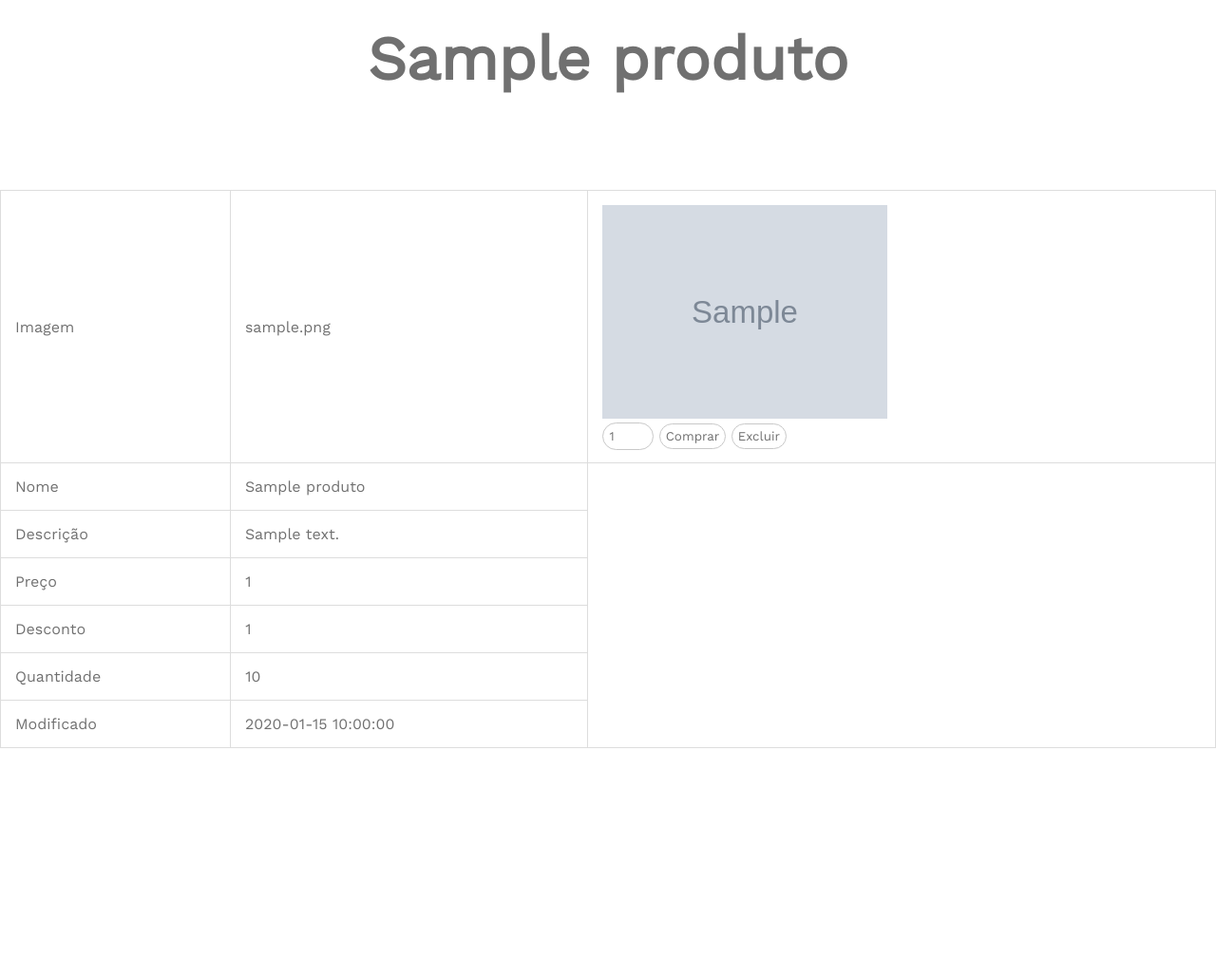
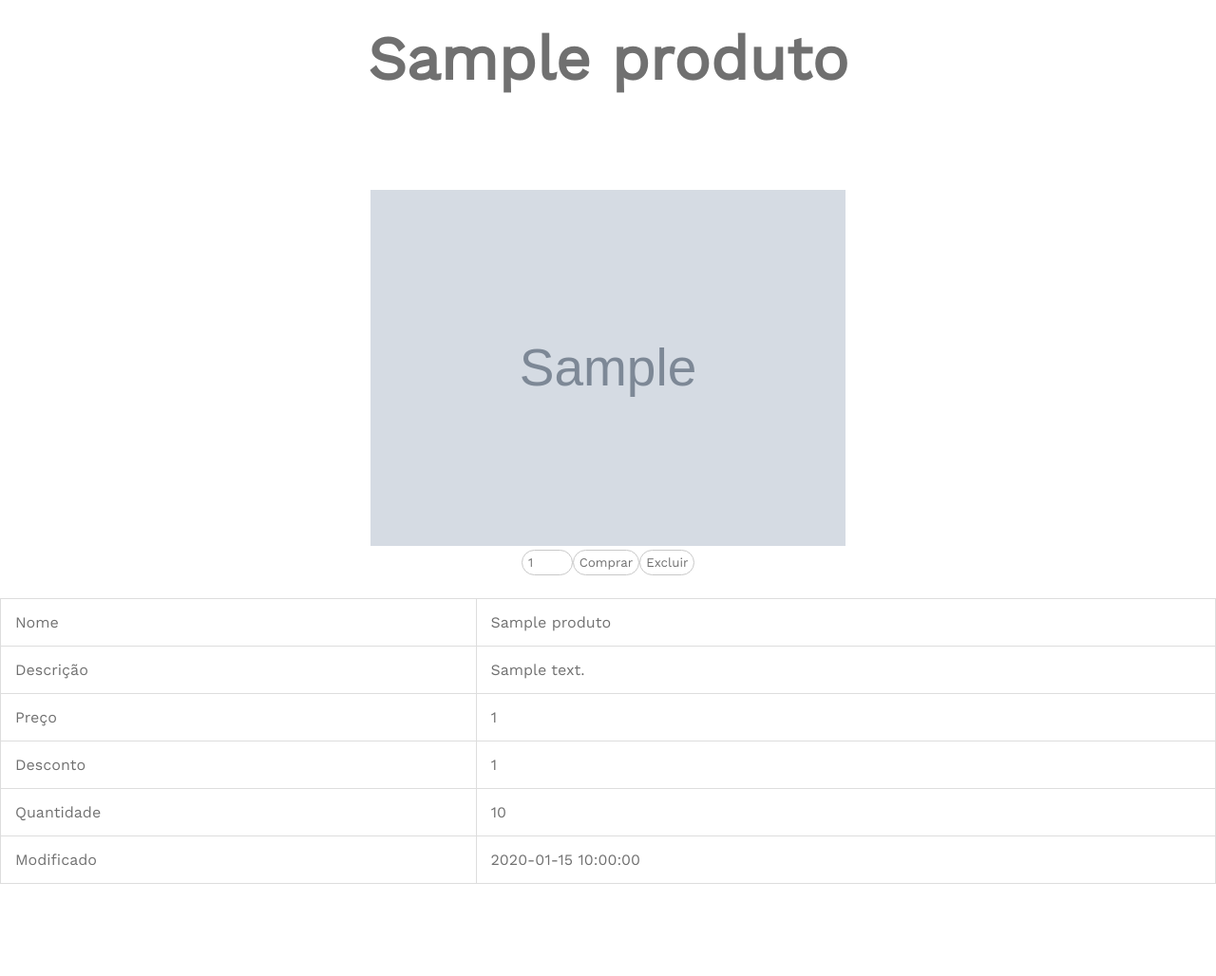
Before and after one commit to LuanContarin/Cinderela, a PHP site: page /visualizar.php?id=1 in a window 1280 px wide. Shown: the part 177-1205 px from the top of the page at 95% size. Before the commit the page ends 965 px from the top, so only its background shows below. Run offline with PHP 8.4, Linux system fonts and the light colour scheme; the visitor is signed in with stand-in values (Sample User, id 1); tables that the repository leaves empty hold one stand-in row (values such as "Sample post"); grey boxes marked "Sample" are stand-in pictures; data that the repository does not hold is empty.

Commit message:
visualizar e comprar o produto

```diff
--- a/visualizar.php
+++ b/visualizar.php
@@ -48,23 +48,20 @@ catch (PDOException $exception) {
 }
 ?>
 
-    <!-- HTML visualizar -->
+<div style="display: flex;justify-content: center;margin-bottom: 24px;">
+  <div>
+  <?php echo $imagem ? "<img src='uploads/{$imagem}' style='width:500px;' />" : "Sem imagem disponível."; ?>
+    <form action="carrinho.php?id=<?php echo $id;?>" method="post">
+      <div style="height: 27px;display: flex;justify-content: center">
+        <input class="prod-num" type="number" name="quantidade" value="1">
+        <input class='prod-btn' type="submit" name="compra" value="Comprar">
+        <input class='prod-btn' type="submit" name="excluir" value="Excluir">
+      </div>
+    </div>
+  </form>
+</div>
 
 <table style="width: 100%">
-  <tr>
-    <td>Imagem</td>
-    <td><?php echo htmlspecialchars($row['imagem'], ENT_QUOTES);  ?></td>
-    <td>
-      <?php echo $imagem ? "<img src='uploads/{$imagem}' style='width:300px;' />" : "Sem imagem disponível."; ?>
-      <form action="carrinho.php?id=<?php echo $cod;?>" method="post">
-        <div style="height: 27px">
-          <input class="prod-num" type="number" name="quantidade" value="1">
-          <input class='prod-btn' type="submit" name="compra" value="Comprar">
-          <input class='prod-btn' type="submit" name="excluir" value="Excluir">
-        </div>
-      </form>
-    </td>
-  </tr>
   <tr>
     <td>Nome</td>
     <td><?php echo htmlspecialchars($nome, ENT_QUOTES);  ?></td>
```
